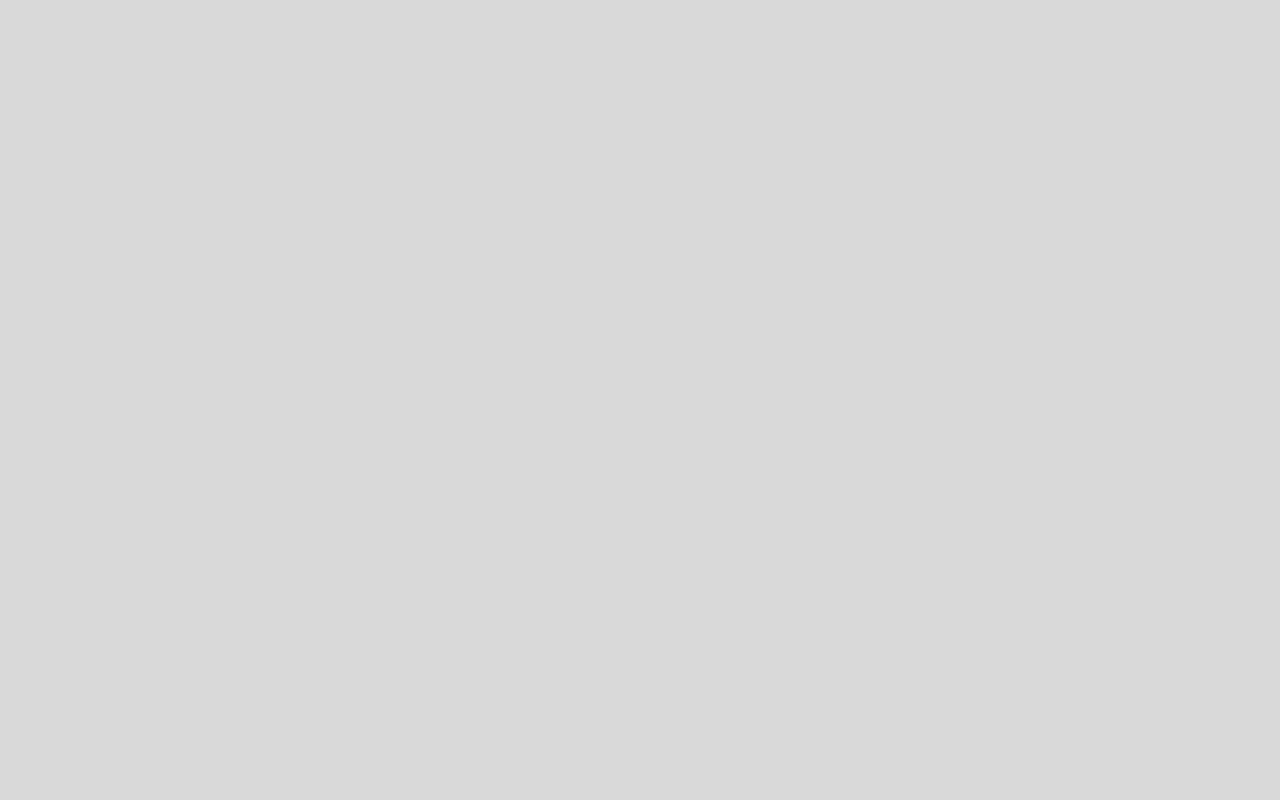
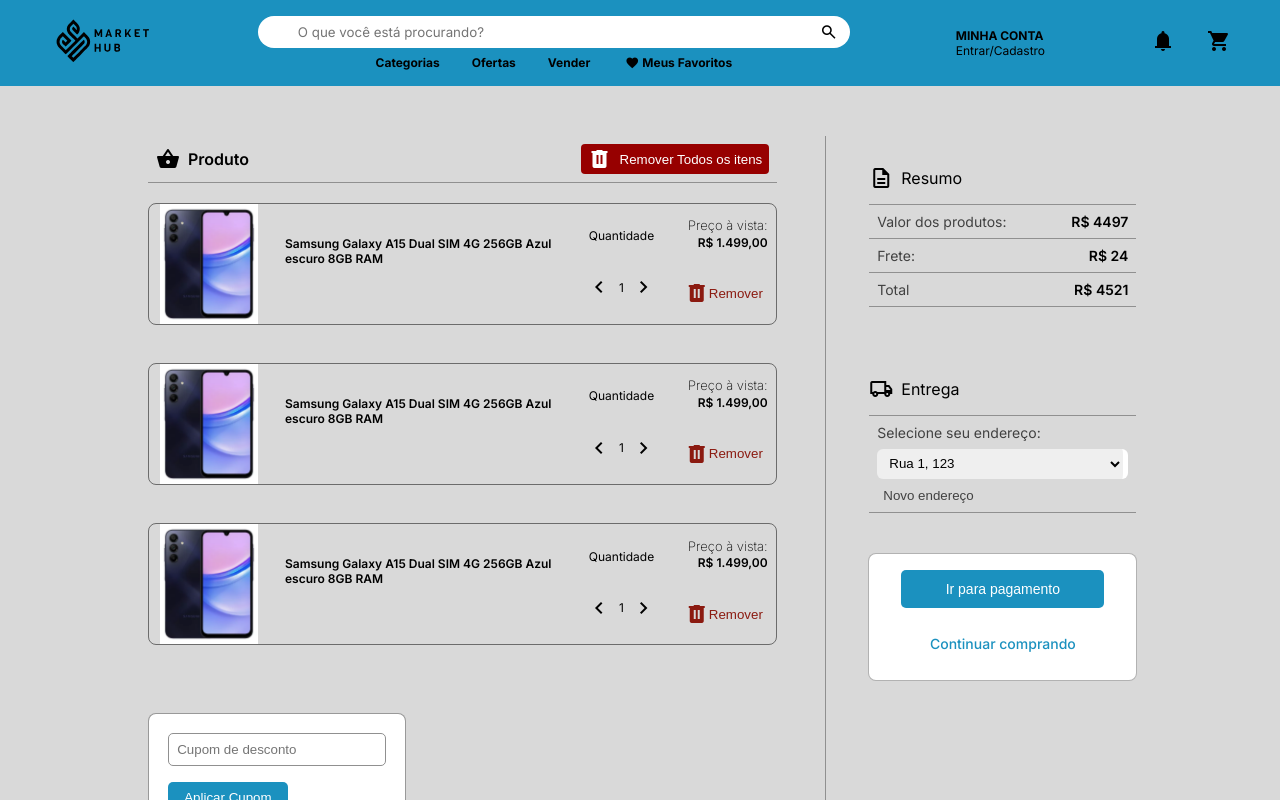
Before and after one commit to Hackathon-TechTitans/frontend, a Vue app: page /cart in a window 1280 px wide. Before the commit this address had no page. Shown: the top 800 px of the page. Built offline with nearby package versions, Linux system fonts and the light colour scheme.

Commit message:
feat: Pagina estática carrinho #5

```diff
--- a/index.html
+++ b/index.html
@@ -4,8 +4,8 @@
     <meta charset="UTF-8">
     <link rel="icon" href="/favicon.ico">
     <meta name="viewport" content="width=device-width, initial-scale=1.0">
-    <link rel="stylesheet" href="https://fonts.googleapis.com/css2?family=Material+Symbols+Outlined:opsz,wght,FILL,GRAD@20..48,100..700,0..1,-50..200&icon_names=shopping_cartsearchnotificationsfavoriteverified_userchevron_rightchevron_leftperson_addlock" />
-    <title>Vite App</title>
+    <link rel="stylesheet" href="https://fonts.googleapis.com/css2?family=Material+Symbols+Outlined:opsz,wght,FILL,GRAD@20..48,100..700,0..1,-50..200" />
+    <title>Market Hub</title>
   </head>
   <body>
     <div id="app"></div>
--- a/src/components/FooterComponent.vue
+++ b/src/components/FooterComponent.vue
@@ -7,7 +7,7 @@
             <a href="">Devoluções e reembolsos</a>
             <a href="">Gerencie seu conteudo e dispositivos</a>
             <a href="">Ajuda</a>
-            <RouterLink class="diff" to="/"><img src="@/assets/images/logo.svg" alt="Logo" height="50"></RouterLink>
+            <RouterLink class="diff" to="/"><img src="@/assets/icons/logo.svg" alt="Logo" height="50"></RouterLink>
         </div>
         <div class="item">
             <p>Conheça-nos</p>
@@ -42,6 +42,7 @@
 </template>
 <style scoped>
 .material-symbols-outlined {
+    user-select: none;
     font-variation-settings:
         'FILL' 1,
         'wght' 400,
@@ -80,6 +81,7 @@
 
 .diff {
     margin-top: 1rem;
+    user-select: none;
 }
 
 .last {
@@ -91,9 +93,11 @@
     width: 200px;
     text-align: center;
 }
+
 .last h3 {
     margin: 0;
 }
+
 .last p {
     margin: 0;
 }
--- a/src/components/HeaderComponent.vue
+++ b/src/components/HeaderComponent.vue
@@ -5,7 +5,7 @@
     <header>
         <nav>
             <div>
-                <RouterLink to="/"><img src="@/assets/images/logo.svg" alt="Logo" height="50"></RouterLink>
+                <RouterLink to="/"><img src="@/assets/icons/logo.svg" alt="Logo" height="50"></RouterLink>
             </div>
         </nav>
         <nav class="search-nav">
@@ -26,7 +26,9 @@
                     <h3>Vender</h3>
                 </RouterLink>
                 <RouterLink class="search-shortcuts" to="/category/3">
-                    <h3 class="material-symbols-outlined" style="padding: 0 3px;height: 14px;width: 14px;font-size: 14px;">favorite</h3><h3>Meus Favoritos</h3>
+                    <h3 class="material-symbols-outlined"
+                        style="padding: 0 3px;height: 14px;width: 14px;font-size: 14px;">favorite</h3>
+                    <h3>Meus Favoritos</h3>
                 </RouterLink>
             </div>
         </nav>
@@ -41,10 +43,12 @@
         <nav class="button-nav">
             <div>
                 <RouterLink to="/cart">
-                    <span src="@/assets/icons/cart.svg" class="material-symbols-outlined" alt="Carrinho" height="24px" width="24px">notifications</span>
+                    <span src="@/assets/icons/cart.svg" class="material-symbols-outlined" alt="Carrinho" height="24px"
+                        width="24px">notifications</span>
                 </RouterLink>
                 <RouterLink to="/cart">
-                    <span src="@/assets/icons/cart.svg" class="material-symbols-outlined" alt="Carrinho" height="24px" width="24px">shopping_cart</span>
+                    <span src="@/assets/icons/cart.svg" class="material-symbols-outlined" alt="Carrinho" height="24px"
+                        width="24px">shopping_cart</span>
                 </RouterLink>
             </div>
         </nav>
@@ -52,11 +56,16 @@
 </template>
 <style scoped>
 .material-symbols-outlined {
+    user-select: none;
     font-variation-settings:
         'FILL' 1,
         'wght' 400,
         'GRAD' 0,
         'opsz' 24
+}
+
+nav div a:hover {
+    color: white;
 }
 
 header {
@@ -67,20 +76,25 @@
     gap: 2.5rem;
     justify-content: space-around;
 }
+
 nav a {
     color: black;
     font-family: 'Inter', sans-serif;
     text-decoration: none;
     font-size: 1rem;
+    user-select: none;
 }
+
 nav a h3 {
     margin: 0;
     font-size: 12px;
 }
+
 nav a p {
     margin: 0;
     font-size: 12px;
 }
+
 .search-input {
     padding: 0.5rem 2.5rem;
     border-radius: 1rem;
@@ -91,38 +105,49 @@
 }
 
 .search-input:hover {
-        box-shadow:  0 0 0 2px #494949;
+    box-shadow: 0 0 0 2px #494949;
 }
+
 .search-input:focus {
-        box-shadow:  0 0 0 2px #242424;
+    box-shadow: 0 0 0 2px #242424;
 }
 
 .search-div {
     display: flex;
     align-items: center;
 }
-    .search-nav{
+
+.search-nav {
     position: relative;
     display: flex;
     flex-direction: column;
     justify-content: space-between;
 }
-    .search-icon-div{
+
+.search-icon-div {
     position: absolute;
     display: flex;
     right: 4px;
     padding: 0.5rem;
 }
-    .search-icon-div span{
+
+.search-icon-div span {
     cursor: pointer;
 }
+
 .invert-svg {
     filter: invert(100%);
 }
+
 .account-nav {
     display: flex;
     align-items: center;
 }
+
+.account-btn {
+    user-select: none
+}
+
 .account-btn:hover {
     color: white;
 }
@@ -131,19 +156,23 @@
     display: flex;
     align-items: center;
 }
+
 .button-nav div {
     display: flex;
     gap: 2rem;
 }
+
 .search-shortcuts-div {
     display: flex;
     gap: 2rem;
     justify-content: center;
 }
-    .search-shortcuts{
+
+.search-shortcuts {
     display: flex;
     align-items: center;
 }
+
 .search-shortcuts:hover {
     color: white;
 }
--- a/src/router/index.js
+++ b/src/router/index.js
@@ -17,6 +17,11 @@
       path: '/auth/login',
       name: 'login',
       component: () => import('../views/LoginView.vue')
+    },
+    {
+      path: '/cart',
+      name: 'cart',
+      component: () => import('../views/CartView.vue')
     }
   ]
 })
--- /dev/null
+++ b/src/views/CartView.vue
@@ -0,0 +1,427 @@
+<script setup>
+import HeaderComponent from '@/components/HeaderComponent.vue';
+import FooterComponent from '@/components/FooterComponent.vue';
+</script>
+<template>
+    <HeaderComponent />
+    <main>
+        <section class="left-side">
+            <div class="header">
+                <div>
+                    <span class="material-symbols-outlined">shopping_basket</span>
+                    <span>Produto</span>
+                </div>
+                <button>
+                    <span class="material-symbols-outlined">delete</span>
+                    <span>Remover Todos os itens</span>
+                </button>
+            </div>
+
+            <div class="product" v-for="i in ['', '', '']" :key="i">
+                <div class="product-img">
+                    <img src="@/assets/images/celular.png" alt="Product Image">
+                </div>
+                <div class="product-title">
+                    <p>Samsung Galaxy A15 Dual SIM 4G 256GB Azul escuro 8GB RAM</p>
+                </div>
+                <div class="product-quantity">
+                    <span>Quantidade</span>
+                    <div>
+                        <span class="material-symbols-outlined product-quantity-arrow">chevron_left</span>
+                        <span>1</span>
+                        <span class="material-symbols-outlined product-quantity-arrow">chevron_right</span>
+                    </div>
+                </div>
+                <div class="metric">
+                    <div>
+                        <p>Preço à vista:</p>
+                        <span>R$ 1.499,00</span>
+                    </div>
+                    <button>
+                        <span class="material-symbols-outlined">delete</span>
+                        <span>Remover</span>
+                    </button>
+                </div>
+            </div>
+            <div class="discount">
+                <div class="discount-input">
+                    <input type="text" placeholder="Cupom de desconto">
+                    <button>Aplicar Cupom</button>
+                </div>
+            </div>
+        </section>
+
+        <section class="right-side">
+            <div class="rol">
+                <div class="rol-title">
+                    <span class="material-symbols-outlined unfill">description</span>
+                    <p>Resumo</p>
+                </div>
+                <div>
+                    <div class="col">
+                        <p>Valor dos produtos: </p><span>R$ 4497</span>
+                    </div>
+                    <div class="col">
+                        <p>Frete: </p><span>R$ 24</span>
+                    </div>
+                    <div class="col">
+                        <p>Total </p><span>R$ 4521</span>
+                    </div>
+                </div>
+            </div>
+            <div class="rol">
+                <div class="rol-title">
+                    <span class="material-symbols-outlined unfill">local_shipping</span>
+                    <p>Entrega</p>
+                </div>
+                <div class="col2">
+                    <p>Selecione seu endereço:</p>
+                    <select>
+                        <option value="1">Rua 1, 123</option>
+                        <option value="2">Rua 2, 456</option>
+                    </select>
+                    <button>Novo endereço</button>
+                </div>
+            </div>
+            <div class="perso">
+                <button>Ir para pagamento</button>
+                <RouterLink>Continuar comprando</RouterLink>
+            </div>
+        </section>
+    </main>
+    <FooterComponent />
+</template>
+<style scoped>
+.discount {
+    display: flex;
+    gap: 1rem;
+    margin: 1rem 0;
+
+}
+
+.discount-input {
+    margin-top: 2rem;
+    background-color: white;
+    padding: 1.2rem;
+    display: flex;
+    flex-direction: column;
+    gap: 1rem;
+    align-items: flex-start;
+    border-radius: 8px;
+    border: 1px solid rgb(0, 0, 0, 0.4);
+}
+
+.discount-input input {
+    padding: 0.5rem;
+    border: 1px solid #909090;
+    border-radius: 5px;
+    min-width: 200px;
+}
+
+.discount-input button {
+    padding: 0.5rem 1rem;
+    border: none;
+    background-color: #1B91BF;
+    color: white;
+    border-radius: 5px;
+    cursor: pointer;
+}
+
+.discount-input button:hover {
+    background-color: #0077b6;
+}
+
+.rol {
+    margin: 1rem 0;
+    width: 85%;
+    gap: 1rem;
+}
+
+.rol-title {
+    display: flex;
+    align-items: center;
+    gap: 0.5rem;
+    border-bottom: 1px solid #909090;
+}
+
+.col {
+    display: flex;
+    justify-content: space-between;
+    padding: 0.5rem;
+    border-bottom: 1px solid #909090;
+    gap: 1rem;
+}
+
+.col p {
+    margin: 0;
+    font-weight: 400;
+    color: rgb(0, 0, 0, 0.7);
+    font-size: 14px
+}
+
+.col span {
+    font-weight: 600;
+    font-size: 14px;
+}
+
+.col2 {
+    display: flex;
+    flex-direction: column;
+    gap: 0.5rem;
+    padding: 0.5rem;
+    border-bottom: 1px solid #909090;
+}
+
+.col2 p {
+    margin: 0;
+    font-weight: 400;
+    color: rgb(0, 0, 0, 0.7);
+    font-size: 14px;
+    text-align: left;
+}
+
+.col2 select {
+    padding: 0.4rem 0.5rem;
+    cursor: pointer;
+    border-radius: 6px;
+    border: none;
+    border-right: 5px solid white;
+}
+
+.col2 select:hover {
+    box-shadow: 0 0 5px 1px #909090;
+}
+
+.col2 select:focus {
+    box-shadow: 0 0 5px 1px #1B91BF;
+    outline: none;
+}
+
+.col2 button {
+    cursor: pointer;
+    background: none;
+    border: none;
+    color: rgb(0, 0, 0, 0.7);
+    text-align: left;
+}
+
+.col2 button:hover {
+    color: #1B91BF;
+}
+
+.perso {
+    display: flex;
+    flex-direction: column;
+    gap: 1rem;
+    justify-content: center;
+    border: 1px solid rgb(0, 0, 0, 0.3);
+    padding: 1rem 2rem;
+    border-radius: 8px;
+    background-color: white;
+    width: calc(85% - 4rem);
+}
+
+.perso button {
+    cursor: pointer;
+    background-color: #1B91BF;
+    color: white;
+    padding: 0.7rem;
+    border: none;
+    font-size: 14px;
+    border-radius: 5px;
+    font-weight: 500;
+}
+
+.perso button:hover {
+    background-color: #0077b6;
+}
+
+.perso a {
+    cursor: pointer;
+    color: #1B91BF;
+    padding: 0.7rem;
+    border: none;
+    text-decoration: none;
+    font-size: 14px;
+    border-radius: 5px;
+    font-weight: 500;
+}
+
+.perso a:hover {
+    color: #04344e;
+}
+
+button {
+    user-select: none;
+}
+
+.metric {
+    display: flex;
+    flex-direction: column;
+    justify-content: space-around;
+    align-items: flex-end;
+    gap: 1rem;
+    padding: 0.5rem;
+}
+
+.metric button {
+    display: flex;
+    align-items: center;
+    background: none;
+    color: #8B1A10;
+    padding: 0.3rem;
+    border-radius: 4px;
+    border: none;
+    cursor: pointer;
+}
+
+.metric button:hover {
+    color: #420006;
+}
+
+.metric div {
+    display: flex;
+    flex-direction: column;
+    align-items: flex-end;
+    gap: 0.1rem;
+}
+
+.metric div span {
+    font-weight: 600;
+}
+
+.metric p {
+    margin: 0;
+    font-weight: 200;
+    font-size: 13px;
+}
+
+.material-symbols-outlined {
+    user-select: none;
+    font-variation-settings:
+        'FILL' 1,
+        'wght' 400,
+        'GRAD' 0,
+        'opsz' 24
+}
+
+.unfill {
+    font-variation-settings:
+        'FILL' 0,
+        'wght' 400,
+        'GRAD' 0,
+        'opsz' 24
+}
+
+.product-quantity {
+    display: flex;
+    flex-direction: column;
+    align-items: center;
+    justify-content: space-evenly;
+    gap: 0.5rem;
+}
+
+.product-quantity div {
+    display: flex;
+    align-items: center;
+    gap: 0.5rem;
+}
+
+.product-quantity-arrow {
+    cursor: pointer;
+}
+
+.product-quantity-arrow:hover {
+    color: #1B91BF;
+}
+
+.header {
+    font-family: 'Inter', sans-serif;
+    display: flex;
+    padding: 0 0.5rem 0.5rem 0.5rem;
+    border-bottom: 1px solid #909090;
+    justify-content: space-between;
+}
+
+.header div {
+    display: flex;
+    align-items: center;
+    gap: 0.5rem;
+    font-weight: 600;
+}
+
+.header button {
+    display: flex;
+    align-items: center;
+    gap: 0.5rem;
+    background-color: #970000;
+    color: white;
+    padding: 0.2rem 0.4rem;
+    border-radius: 4px;
+    border: none;
+    cursor: pointer;
+}
+
+.header button:hover {
+    background-color: #6b0000;
+}
+
+.header button:active {
+    background-color: #4d0000;
+}
+
+main {
+    display: flex;
+    justify-content: center;
+    flex-wrap: wrap;
+    margin: 50px 100px;
+}
+
+.left-side {
+    display: flex;
+    flex-direction: column;
+    padding: 0.5rem 3rem 3rem 3rem;
+    font-family: 'Inter', sans-serif;
+    flex: 2;
+}
+
+.right-side {
+    display: flex;
+    flex-direction: column;
+    padding: 20px;
+    padding-top: 0;
+    align-items: center;
+    font-family: 'Inter', sans-serif;
+    text-align: center;
+    border-left: 1px solid #909090;
+    flex: 1;
+    gap: 1.5rem;
+}
+
+.product {
+    overflow: hidden;
+    margin: 1.2rem 0;
+    border: 1.5px solid rgb(0, 0, 0, 0.5);
+    border-radius: 8px;
+    font-size: 12px;
+    gap: 1rem;
+    display: flex;
+    justify-content: space-between;
+}
+
+.product-title {
+    margin: 20px 0;
+    font-weight: 600;
+}
+
+.product-img {
+    display: flex;
+    user-select: none;
+}
+
+.product-img img {
+    height: 120px;
+    width: 120px;
+    object-fit: contain;
+}
+</style>
```
Also changed, not shown: src/assets/icons/logo-min.svg (added), src/assets/icons/logo.svg (renamed from src/assets/images/logo.svg). Lines whose indentation alone changed are shown as unchanged.
